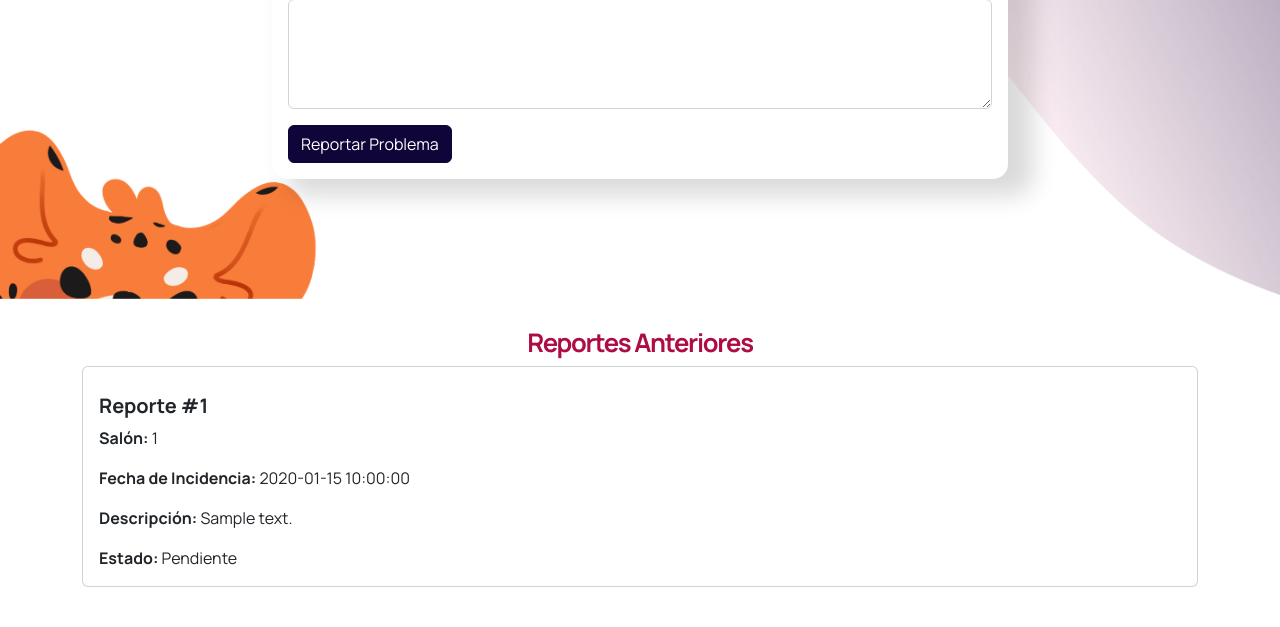
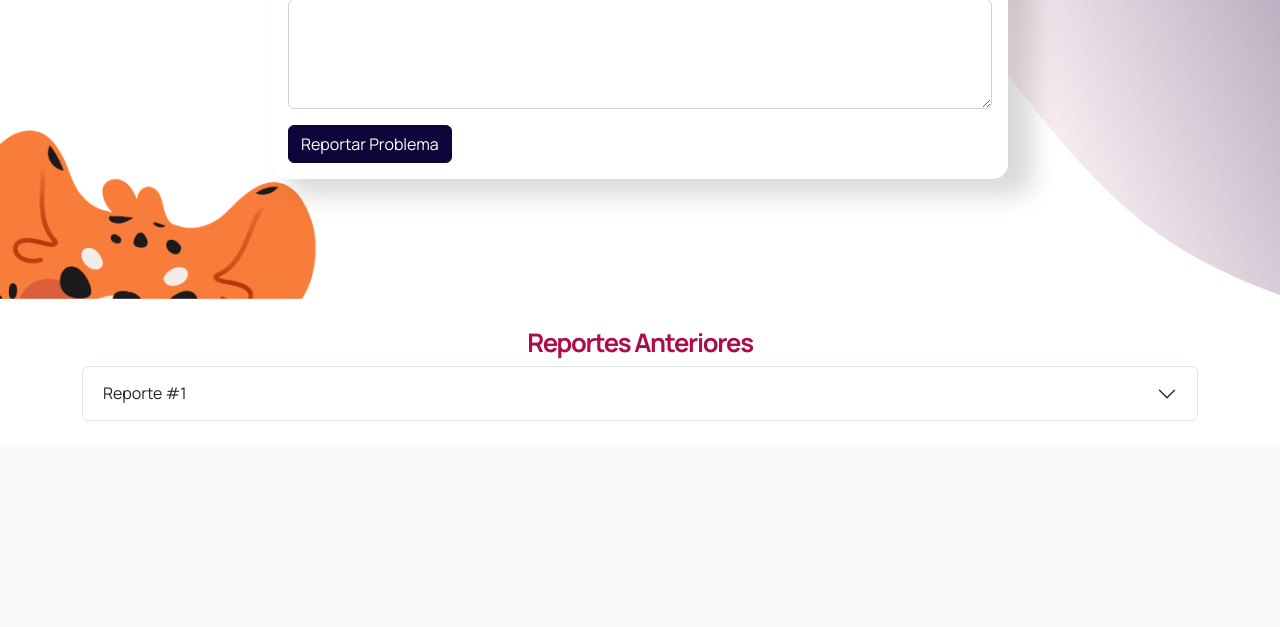
Before and after one commit to Sifnts/suni-0.4, a Flask app: template templates/reports.html in a window 1280 px wide. Shown: the part 501-1128 px from the top of the page. After the commit the page ends 922 px from the top, so only its background shows below. Run offline with Flask 3, Linux system fonts and the light colour scheme; the template is opened without the code that fills it: most values are stand-ins (such as "Sample title", 1, 10 or a date in 2020); parts of the project's set-up code (start-up, migrations or seed data) failed here and were passed over.

Commit message:
dropdown list on reports

```diff
--- a/templates/reports.html
+++ b/templates/reports.html
@@ -71,26 +71,28 @@
         </div>
         <div class="container my-4">
             <h2>Reportes Anteriores</h2>
-            <div class="row">
+            <div class="accordion" id="accordionReports">
                 {% for report in reports %}
-                    <div class="col-12 mb-3">
-                        <div class="card">
-                            <div class="card-body">
-                                <h5 class="card-title">Reporte #{{ report.incidentReportId }}</h5>
-                                <p class="card-text"><strong>Salón:</strong> {{ report.classroomNumber }}</p>
-                                <p class="card-text"><strong>Fecha de Incidencia:</strong> {{ report.incidentDate }}</p>
-                                <p class="card-text"><strong>Descripción:</strong> {{ report.description }}</p>
-                                <p class="card-text"><strong>Estado:</strong> {% if report.isAddressed %} Resuelto {% else %} Pendiente {% endif %}</p>
+                    <div class="accordion-item">
+                        <h2 class="accordion-header" id="heading{{ report.incidentReportId }}">
+                            <button class="accordion-button collapsed" type="button" data-bs-toggle="collapse" data-bs-target="#collapse{{ report.incidentReportId }}" aria-expanded="false" aria-controls="collapse{{ report.incidentReportId }}">
+                                Reporte #{{ report.incidentReportId }}
+                            </button>
+                        </h2>
+                        <div id="collapse{{ report.incidentReportId }}" class="accordion-collapse collapse" aria-labelledby="heading{{ report.incidentReportId }}" data-bs-parent="#accordionReports">
+                            <div class="accordion-body">
+                                <strong>Salón:</strong> {{ report.classroomNumber }}<br>
+                                <strong>Fecha de Incidencia:</strong> {{ report.incidentDate }}<br>
+                                <strong>Descripción:</strong> {{ report.description }}<br>
+                                <strong>Estado:</strong> {% if report.isAddressed %} Resuelto {% else %} Pendiente {% endif %}
                             </div>
                         </div>
                     </div>
                 {% else %}
-                    <div class="col-12">
-                        <div class="card-shadow">
+                    <div class="card">
                         <div class="card-body">
-                        <p>No hay reportes anteriores.</p>
+                            No hay reportes anteriores.
                         </div>
-                    </div>
                     </div>
                 {% endfor %}
             </div>
```
